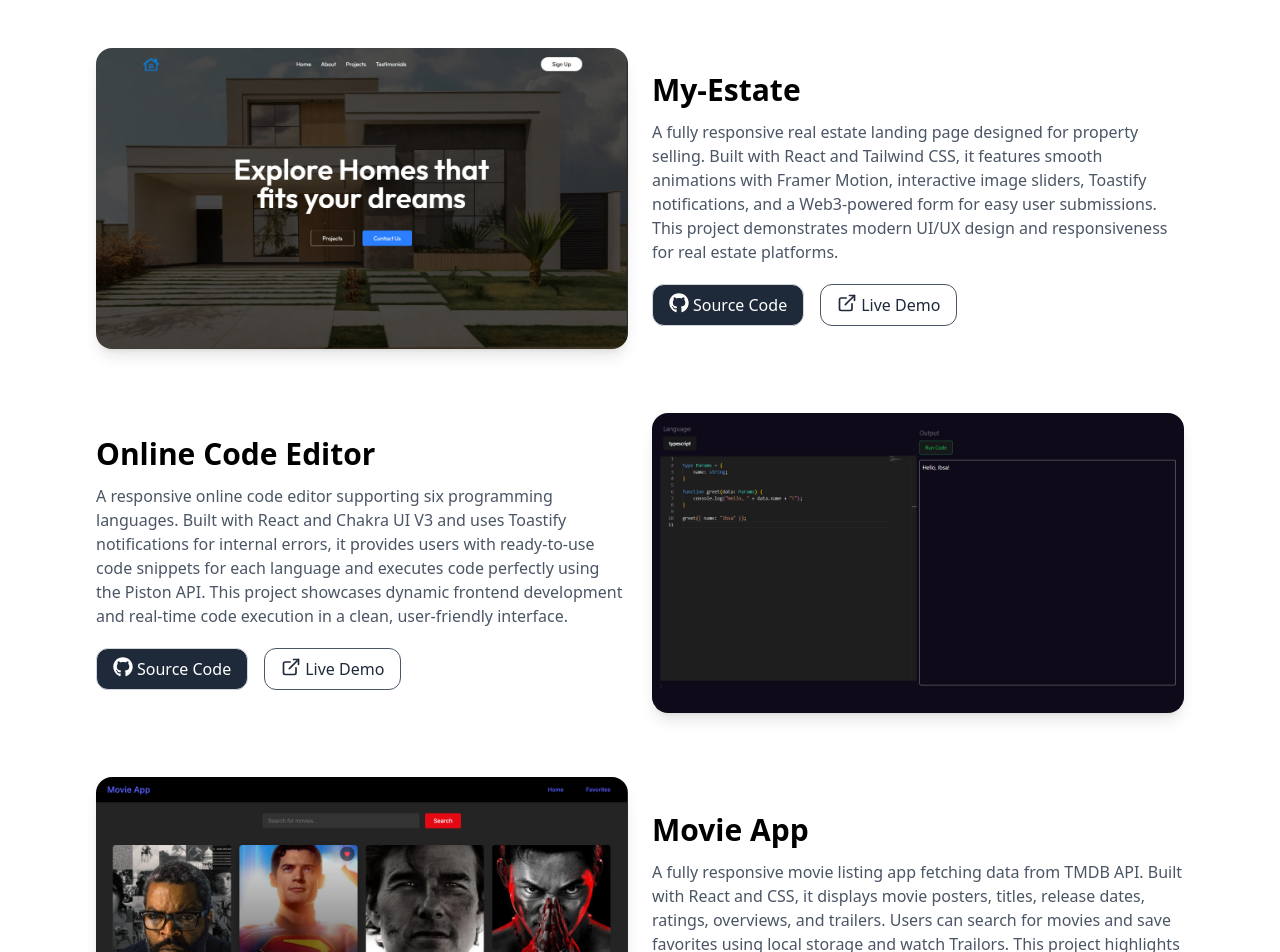
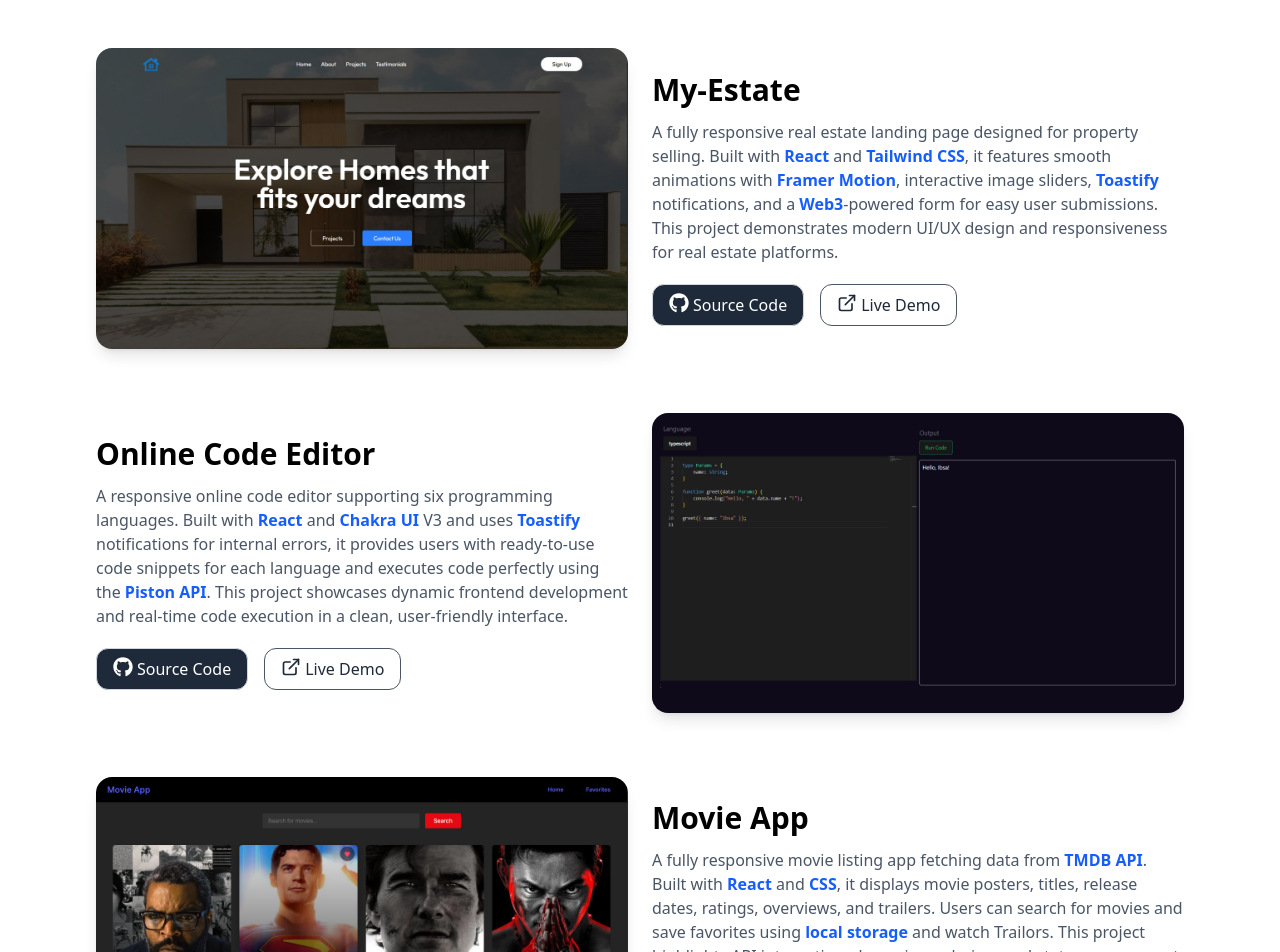
Before and after one commit to ibsa-a1/Portfolio, a React (Vite) app: page / in a window 1280 px wide. Shown: the part 1840-2792 px from the top of the page. Built offline with nearby package versions, Linux system fonts and the light colour scheme.

Commit message:
add highlight Techs

```diff
--- a/src/components/ProjectCard.jsx
+++ b/src/components/ProjectCard.jsx
@@ -3,6 +3,37 @@ import { FaGithub } from "react-icons/fa";
 
 export default function ProjectCard({ project, index }) {
   const isEven = index % 2 === 0;
+
+  const highlightTech = (text) => {
+    const techs = [
+      "React",
+      "Tailwind CSS",
+      "Chakra UI",
+      "Framer Motion",
+      "Toastify",
+      "Web3",
+      "Piston API",
+      "TMDB API",
+      "Leaflet",
+      "OpenStreetMap",
+      "JavaScript",
+      "HTML",
+      "CSS",
+      "local storage",
+      "startup",
+    ];
+    const parts = text.split(new RegExp(`(${techs.join("|")})`, "gi"));
+
+    return parts.map((part, index) =>
+      techs.includes(part) ? (
+        <span key={index} className="text-blue-600 font-semibold">
+          {part}
+        </span>
+      ) : (
+        part
+      )
+    );
+  };
 
   return (
     <section
@@ -28,8 +59,9 @@ export default function ProjectCard({ project, index }) {
       {/* Text */}
       <div className="w-full md:w-1/2">
         <h3 className="text-2xl md:text-3xl font-semibold">{project.title}</h3>
+
         <p className="mt-3 text-sm md:text-base text-gray-600">
-          {project.description}
+          {highlightTech(project.description)}
         </p>
 
         {/* Buttons */}
```
